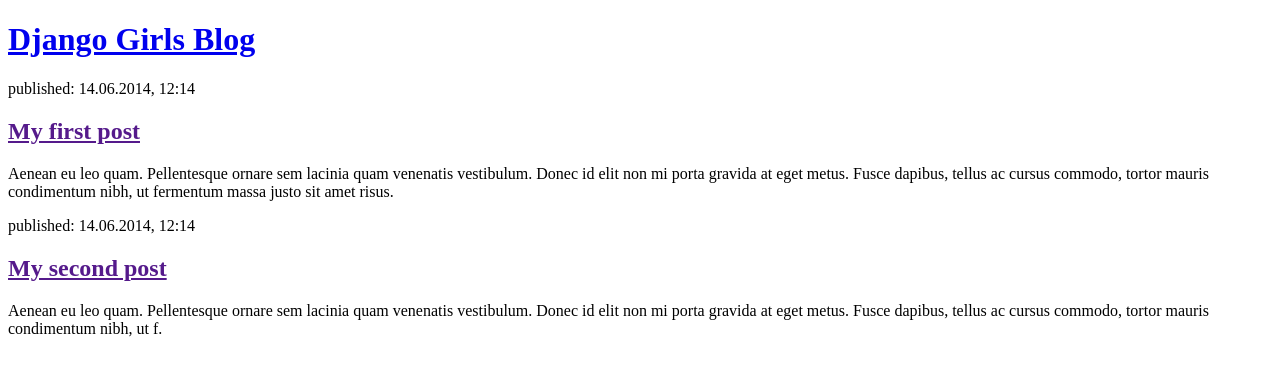
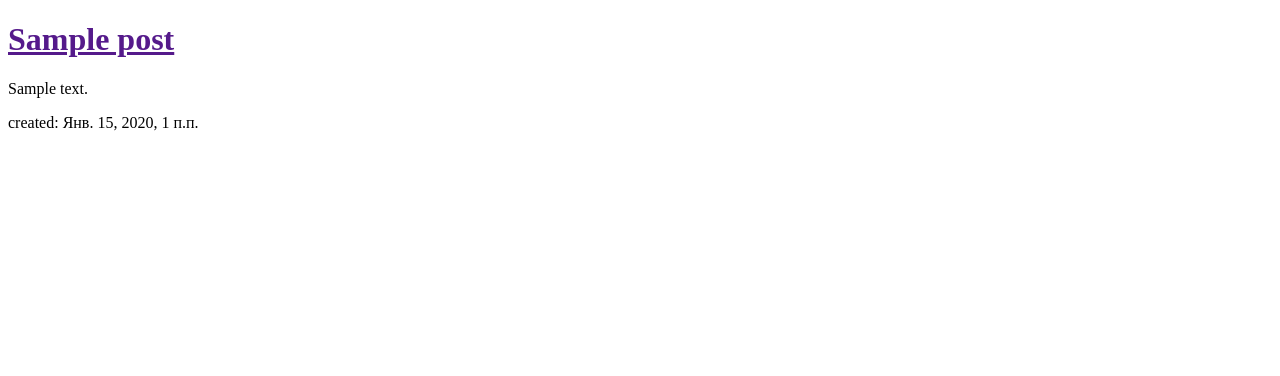
Before and after one commit to ViktorPyth/Note, a Django app: template note/templates/note/post_list.html in a window 1280 px wide. Shown: the top 376 px of the page. Run offline with Django 3.2, Linux system fonts and the light colour scheme; the template is opened without the code that fills it: values that come from a table or form of the project are taken from there, others are empty; tables that the repository leaves empty hold one stand-in row (values such as "Sample post").

Commit message:
mod teamplates to display post from DB

```diff
--- a/note/templates/note/post_list.html
+++ b/note/templates/note/post_list.html
@@ -5,19 +5,13 @@
     </head>
     <body>
         <div>
-            <h1><a href="/">Django Girls Blog</a></h1>
-        </div>
-
-        <div>
-            <p>published: 14.06.2014, 12:14</p>
-            <h2><a href="">My first post</a></h2>
-            <p>Aenean eu leo quam. Pellentesque ornare sem lacinia quam venenatis vestibulum. Donec id elit non mi porta gravida at eget metus. Fusce dapibus, tellus ac cursus commodo, tortor mauris condimentum nibh, ut fermentum massa justo sit amet risus.</p>
-        </div>
-
-        <div>
-            <p>published: 14.06.2014, 12:14</p>
-            <h2><a href="">My second post</a></h2>
-            <p>Aenean eu leo quam. Pellentesque ornare sem lacinia quam venenatis vestibulum. Donec id elit non mi porta gravida at eget metus. Fusce dapibus, tellus ac cursus commodo, tortor mauris condimentum nibh, ut f.</p>
+         {% for post in posts %}
+    <div>
+        <h1><a href="">{{ post.title }}</a></h1>
+        <p>{{ post.text|linebreaksbr }}</p>
+        <p>created: {{ post.created_date }}</p>
+    </div>
+{% endfor %}
         </div>
     </body>
 </html>
```
Also changed, not shown: note/views.py (+7 -1 lines).
